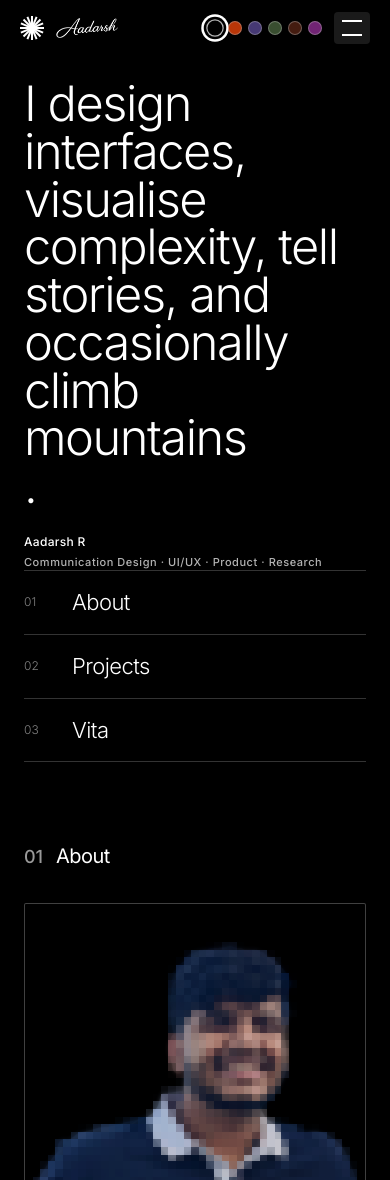
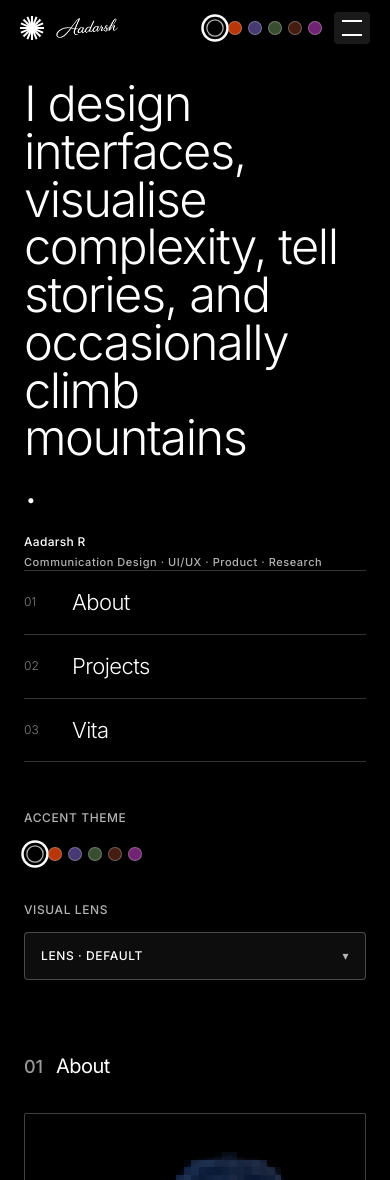
Before and after one commit to aadarshdoesdesign-007/portfolio-, a Next.js app: page / in a window 390 px wide. Shown: the top 1180 px of the page. Built offline with nearby package versions, Linux system fonts and the light colour scheme.

Commit message:
feat(mobile): rebuild mobile control area with responsive full-width visual lens dropdown and accent theme

```diff
--- a/src/app/page.tsx
+++ b/src/app/page.tsx
@@ -119,8 +119,11 @@ function HomeContent() {
         onLensChange={setLens}
       />
 
-      {/* 00 Hero Header with bold statement and Table of Contents */}
-      <Hero />
+      {/* 00 Hero Header with bold statement, Table of Contents, and mobile controls */}
+      <Hero
+        currentColor={currentColor}
+        onColorChange={applyThemeColor}
+      />
 
       <main className="main">
         {/* 01 About Section */}
--- a/src/components/About.tsx
+++ b/src/components/About.tsx
@@ -10,7 +10,7 @@ export const About: React.FC = () => {
   const { lens } = useLens();
 
   return (
-    <section id="about" className="pt-12 sm:pt-16 md:pt-28 pb-14 sm:pb-20 md:pb-28 transition-colors duration-400">
+    <section id="about" className="pt-10 sm:pt-14 md:pt-28 pb-14 sm:pb-20 md:pb-28 transition-colors duration-400">
       {/* Section Title */}
       <div className="gridRow">
         <div className="grid_full">
--- a/src/components/Hero.tsx
+++ b/src/components/Hero.tsx
@@ -1,10 +1,17 @@
 'use client';
 import React, { useState } from 'react';
 import { useLens } from '@/context/LensContext';
+import { ThemeColor } from './ColourSwitcher';
+import { MobileControlArea } from './MobileControlArea';
 
-export const Hero: React.FC = () => {
+interface HeroProps {
+  currentColor?: ThemeColor;
+  onColorChange?: (color: ThemeColor) => void;
+}
+
+export const Hero: React.FC<HeroProps> = ({ currentColor, onColorChange }) => {
   const [isMountainHovered, setIsMountainHovered] = useState(false);
-  const { lens } = useLens();
+  const { lens, setLens } = useLens();
 
   return (
     <header className="pt-6 sm:pt-8 md:pt-40 lg:pt-48 pb-8 sm:pb-10 md:pb-16 md:min-h-screen md:flex md:flex-col md:justify-between text-white transition-colors duration-400">
@@ -140,6 +147,16 @@ export const Hero: React.FC = () => {
               </a>
             </li>
           </ul>
+
+          {/* Dedicated Responsive Mobile Control Area */}
+          {currentColor && onColorChange && (
+            <MobileControlArea
+              currentColor={currentColor}
+              onColorChange={onColorChange}
+              currentLens={lens}
+              onLensChange={setLens}
+            />
+          )}
         </div>
       </div>
     </header>
--- /dev/null
+++ b/src/components/MobileControlArea.tsx
@@ -0,0 +1,135 @@
+'use client';
+import React, { useState, useRef, useEffect } from 'react';
+import { ThemeColor, ColourSwitcher } from './ColourSwitcher';
+import { DesignLens } from '@/types';
+import { lensOptions } from './LensSelector';
+
+interface MobileControlAreaProps {
+  currentColor: ThemeColor;
+  onColorChange: (color: ThemeColor) => void;
+  currentLens: DesignLens;
+  onLensChange: (lens: DesignLens) => void;
+  className?: string;
+}
+
+export const MobileControlArea: React.FC<MobileControlAreaProps> = ({
+  currentColor,
+  onColorChange,
+  currentLens,
+  onLensChange,
+  className = ''
+}) => {
+  const [isOpen, setIsOpen] = useState(false);
+  const dropdownRef = useRef<HTMLDivElement>(null);
+
+  // Close when tapping outside
+  useEffect(() => {
+    if (!isOpen) return;
+    const handleOutsideClick = (e: MouseEvent | TouchEvent) => {
+      if (dropdownRef.current && !dropdownRef.current.contains(e.target as Node)) {
+        setIsOpen(false);
+      }
+    };
+    document.addEventListener('mousedown', handleOutsideClick);
+    document.addEventListener('touchstart', handleOutsideClick);
+    return () => {
+      document.removeEventListener('mousedown', handleOutsideClick);
+      document.removeEventListener('touchstart', handleOutsideClick);
+    };
+  }, [isOpen]);
+
+  // Close on Escape key
+  useEffect(() => {
+    if (!isOpen) return;
+    const handleKeyDown = (e: KeyboardEvent) => {
+      if (e.key === 'Escape') setIsOpen(false);
+    };
+    window.addEventListener('keydown', handleKeyDown);
+    return () => window.removeEventListener('keydown', handleKeyDown);
+  }, [isOpen]);
+
+  return (
+    <div className={`md:hidden mt-12 sm:mt-14 w-full ${className}`}>
+      {/* 1. ACCENT THEME */}
+      <div>
+        <div className="font-mono text-xs uppercase tracking-wider text-white/70">
+          ACCENT THEME
+        </div>
+        <div className="mt-3">
+          <ColourSwitcher
+            currentColor={currentColor}
+            onColorChange={onColorChange}
+          />
+        </div>
+      </div>
+
+      {/* 2. VISUAL LENS (28–36px gap below ACCENT THEME) */}
+      <div className="mt-8 relative" ref={dropdownRef}>
+        {/* Label above dropdown button (12–16px gap) */}
+        <div className="font-mono text-xs uppercase tracking-wider text-white/70 mb-3.5">
+          VISUAL LENS
+        </div>
+
+        {/* Dropdown Trigger Button: Full width within mobile content container */}
+        <button
+          type="button"
+          onClick={() => setIsOpen((prev) => !prev)}
+          aria-haspopup="listbox"
+          aria-expanded={isOpen}
+          className="w-full h-12 px-4 flex items-center justify-between border border-white/25 rounded bg-white/5 hover:bg-white/10 active:bg-white/15 text-white font-mono text-xs uppercase tracking-wider transition-colors cursor-pointer"
+        >
+          <span>LENS · {currentLens.toUpperCase()}</span>
+          <span className={`text-xs text-white/70 transition-transform duration-200 ${isOpen ? 'rotate-180' : ''}`}>
+            ▾
+          </span>
+        </button>
+
+        {/* Responsive Anchored Dropdown Menu: Matches trigger width, never overflows viewport */}
+        {isOpen && (
+          <div
+            role="listbox"
+            className="absolute left-0 right-0 top-full mt-2 w-full bg-[#111111] border border-white/25 rounded shadow-2xl z-30 overflow-hidden animate-in fade-in zoom-in-98 duration-150"
+          >
+            <div className="px-4 py-3 border-b border-white/10 font-mono text-[11px] uppercase tracking-wider text-white/50 flex items-center justify-between">
+              <span>VISUAL LENS</span>
+              <span className="text-[10px] text-white/40">Select lens</span>
+            </div>
+
+            <div className="max-h-64 overflow-y-auto divide-y divide-white/5">
+              {lensOptions.map((opt) => {
+                const isSelected = opt.id === currentLens;
+                return (
+                  <button
+                    key={opt.id}
+                    type="button"
+                    role="option"
+                    aria-selected={isSelected}
+                    onClick={() => {
+                      onLensChange(opt.id);
+                      setIsOpen(false);
+                    }}
+                    className={`w-full px-4 py-4 flex items-center justify-between text-left font-mono text-xs uppercase tracking-wider transition-colors cursor-pointer ${
+                      isSelected
+                        ? 'bg-white/15 text-white font-bold'
+                        : 'text-white/70 hover:bg-white/5 hover:text-white active:bg-white/10'
+                    }`}
+                  >
+                    <div className="flex flex-col">
+                      <span>{opt.label}</span>
+                      <span className="text-[10px] text-white/40 normal-case tracking-normal mt-0.5 font-sans">
+                        {opt.desc}
+                      </span>
+                    </div>
+                    {isSelected && (
+                      <span className="text-white text-sm font-bold">✓</span>
+                    )}
+                  </button>
+                );
+              })}
+            </div>
+          </div>
+        )}
+      </div>
+    </div>
+  );
+};
--- a/src/components/Navigation.tsx
+++ b/src/components/Navigation.tsx
@@ -339,26 +339,9 @@ export const Navigation: React.FC<NavigationProps> = ({
             ))}
           </ul>
 
-          <div className="pt-6 border-t border-white/20 flex flex-col gap-4">
-            <div className="flex items-center justify-between">
-              <span className="text-xs uppercase tracking-wider text-white/70 font-mono">Accent Theme</span>
-              <ColourSwitcher
-                currentColor={currentColor}
-                onColorChange={(color) => {
-                  onColorChange(color);
-                }}
-              />
-            </div>
-            <div className="flex items-center justify-between">
-              <span className="text-xs uppercase tracking-wider text-white/70 font-mono">Visual Lens</span>
-              <LensSelector
-                currentLens={currentLens}
-                onLensChange={(lens) => {
-                  onLensChange(lens);
-                  setMobileMenuOpen(false);
-                }}
-              />
-            </div>
+          <div className="pt-6 border-t border-white/20 text-xs font-mono text-white/50 flex items-center justify-between">
+            <span>Aadarsh R — Portfolio</span>
+            <span>2026</span>
           </div>
         </div>
       )}
```
